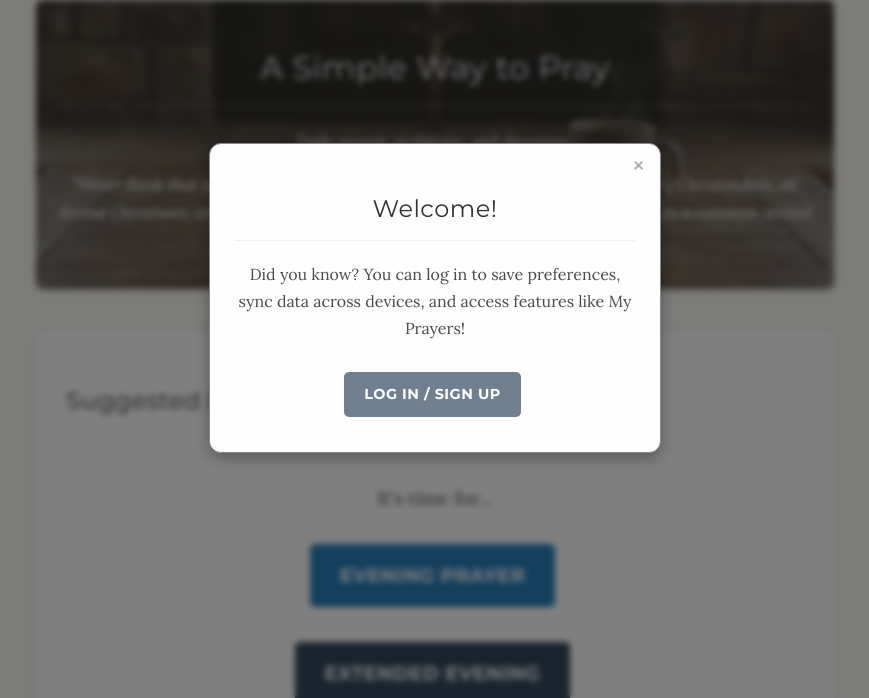
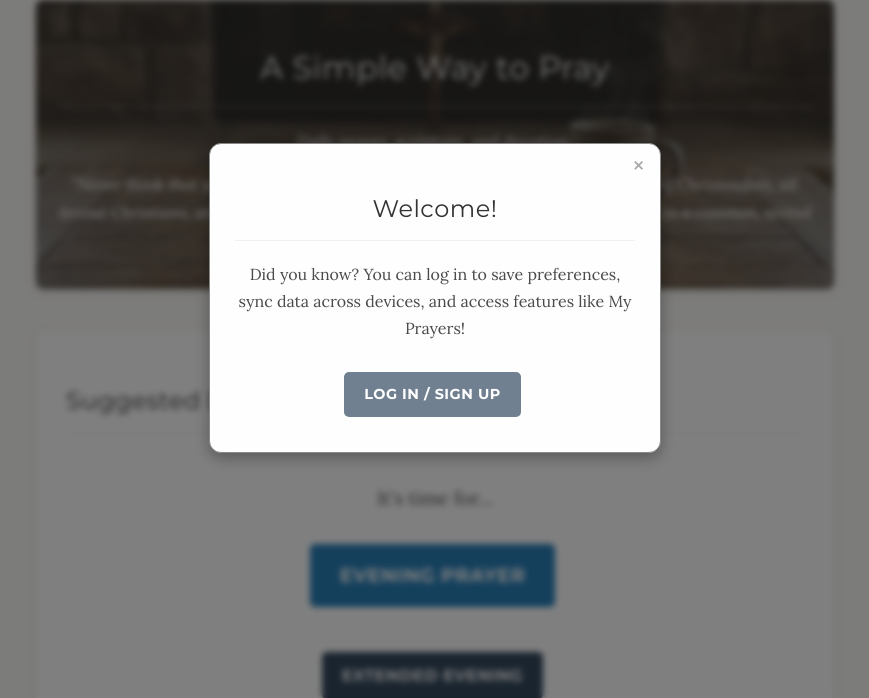
Before and after one commit to brandonadamprice/LCMS_Prayer_App, a Flask app: page / in a window 1280 px wide. Shown: the part 102-800 px from the top of the page, without its empty margins (205-1074 px from the left). Run offline with Flask 3, Linux system fonts and the light colour scheme.

Commit message:
revamped home screen update button organization

```diff
--- a/devotions/templates/index.html
+++ b/devotions/templates/index.html
@@ -32,19 +32,6 @@
       <h2>Suggested Devotions</h2>
       <div id="suggested-devotions-container" style="text-align: center; padding: 10px 0; display: flex; flex-direction: column; gap: 15px; align-items: center;">
           <p style="font-size: 1.2em; margin-bottom: 5px;">It's time for...</p>
-
-          <!-- JS will insert time-based devotions here -->
-
-          <!-- Seasonal (Server-side rendered) -->
-          {% if is_advent %}
-            <a href="/advent_devotion" class="button" style="font-size: 1.2em; padding: 15px 30px; background-color: #8e44ad;">Advent Family Devotional</a>
-          {% endif %}
-          {% if is_new_year %}
-            <a href="/new_year_devotion" class="button" style="font-size: 1.2em; padding: 15px 30px;">New Year's Devotion</a>
-          {% endif %}
-          {% if is_lent %}
-            <a href="/lent_devotion" class="button" style="font-size: 1.2em; padding: 15px 30px; background-color: #8e44ad;">Lenten Devotion</a>
-          {% endif %}
       </div>
     </div>
 
@@ -55,6 +42,11 @@
           const day = now.getDay(); // 0 = Sunday, 3 = Wednesday
           const container = document.getElementById('suggested-devotions-container');
 
+          // Seasonal Flags (Server-side)
+          const isAdvent = {{ is_advent|tojson }};
+          const isNewYear = {{ is_new_year|tojson }};
+          const isLent = {{ is_lent|tojson }};
+
           // Helper to create button
           function createBtn(name, url, style="") {
               const a = document.createElement('a');
@@ -64,20 +56,6 @@
               a.textContent = name;
               return a;
           }
-
-          // Insert helper: inserts before the seasonal buttons (which are already in DOM)
-          function insertBtn(btn) {
-              // Insert after the "It's time for..." paragraph
-              const p = container.querySelector('p');
-              if (p && p.nextSibling) {
-                  container.insertBefore(btn, p.nextSibling);
-              } else {
-                  container.appendChild(btn);
-              }
-          }
-
-          // Logic List to prepend in reverse order so they appear correctly
-          const buttonsToAdd = [];
 
           // 1. Primary Time-based Devotion
           let primary = {};
@@ -92,22 +70,42 @@
           } else {
               primary = {name: "Close of the Day", url: "/close_of_day_devotion"};
           }
-          buttonsToAdd.push(createBtn(primary.name, primary.url));
+          const primaryBtn = createBtn(primary.name, primary.url);
 
-          // 2. Extended Evening (if Evening or Close of Day)
-          if (primary.name === "Evening Prayer" || primary.name === "Close of the Day") {
-               buttonsToAdd.push(createBtn("Extended Evening", "/extended_evening_devotion", "background-color: #34495e;"));
+          // 2. Identify Secondary Buttons
+          const secondaryBtns = [];
+
+          // Seasonal
+          if (isAdvent) {
+              secondaryBtns.push(createBtn("Advent Family Devotional", "/advent_devotion", "background-color: #8e44ad; font-size: 1em; padding: 10px 20px;"));
+          }
+          if (isNewYear) {
+              secondaryBtns.push(createBtn("New Year's Devotion", "/new_year_devotion", "font-size: 1em; padding: 10px 20px;"));
+          }
+          if (isLent) {
+              secondaryBtns.push(createBtn("Lenten Devotion", "/lent_devotion", "background-color: #8e44ad; font-size: 1em; padding: 10px 20px;"));
           }
 
-          // 3. Mid-week Devotion (Wednesday)
-          if (day === 3) {
-              buttonsToAdd.push(createBtn("Mid-Week Devotion", "/mid_week_devotion", "background-color: #8e44ad;"));
+          // Extended Evening (if Evening or Close of Day)
+          if (primary.name === "Evening Prayer" || primary.name === "Close of the Day") {
+               secondaryBtns.push(createBtn("Extended Evening", "/extended_evening_devotion", "background-color: #34495e; font-size: 1em; padding: 10px 20px;"));
           }
 
-          const refNode = container.querySelector('p').nextSibling;
-          buttonsToAdd.forEach(btn => {
-             container.insertBefore(btn, refNode);
-          });
+          // Mid-week Devotion (Wednesday)
+          if (day === 3) {
+              secondaryBtns.push(createBtn("Mid-Week Devotion", "/mid_week_devotion", "background-color: #8e44ad; font-size: 1em; padding: 10px 20px;"));
+          }
+
+          // 3. Append to DOM
+          container.appendChild(primaryBtn);
+
+          // Add Secondary Row
+          if (secondaryBtns.length > 0) {
+              const row = document.createElement('div');
+              row.style.cssText = "display: flex; gap: 10px; flex-wrap: wrap; justify-content: center; width: 100%; margin-top: 10px;";
+              secondaryBtns.forEach(btn => row.appendChild(btn));
+              container.appendChild(row);
+          }
       });
     </script>
 
```
